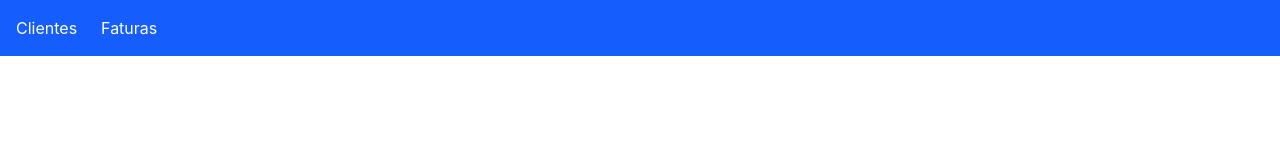
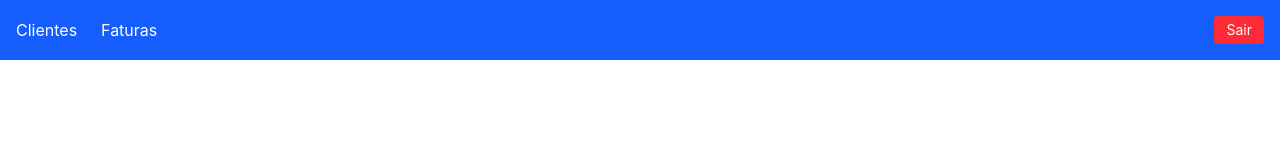
Before and after one commit to GabO-y/webmobile-gestor-de-pagamentos, a React (Vite) app in the folder frontend/: page /login in a window 1280 px wide. Shown: the top 160 px of the page. Built offline with nearby package versions, Linux system fonts and the light colour scheme; sample sign-in values are in the browser's storage.

Commit message:
feat: adicionar botão de logout e redirecionar root para login

```diff
--- a/frontend/src/App.jsx
+++ b/frontend/src/App.jsx
@@ -8,15 +8,26 @@ function PrivateRoute({ children }) {
   return localStorage.getItem('token') ? children : <Navigate to="/login" />
 }
 
+function sair() {
+  localStorage.removeItem('token')
+  window.location.href = '/login'
+}
+
 export default function App() {
   const token = localStorage.getItem('token')
 
   return (
     <BrowserRouter>
       {token && (
-        <nav className="bg-blue-600 text-white p-4 flex gap-6">
+        <nav className="bg-blue-600 text-white p-4 flex gap-6 items-center">
           <Link to="/clientes" className="hover:underline">Clientes</Link>
           <Link to="/faturas" className="hover:underline">Faturas</Link>
+          <button
+            onClick={sair}
+            className="ml-auto bg-red-500 hover:bg-red-600 text-white px-3 py-1 rounded text-sm"
+          >
+            Sair
+          </button>
         </nav>
       )}
       <Routes>
@@ -24,7 +35,7 @@ export default function App() {
         <Route path="/register" element={<Register />} />
         <Route path="/clientes" element={<PrivateRoute><Clientes /></PrivateRoute>} />
         <Route path="/faturas" element={<PrivateRoute><Faturas /></PrivateRoute>} />
-        <Route path="/" element={<Navigate to="/clientes" />} />
+        <Route path="/" element={<Navigate to="/login" />} />
       </Routes>
     </BrowserRouter>
   )
```
